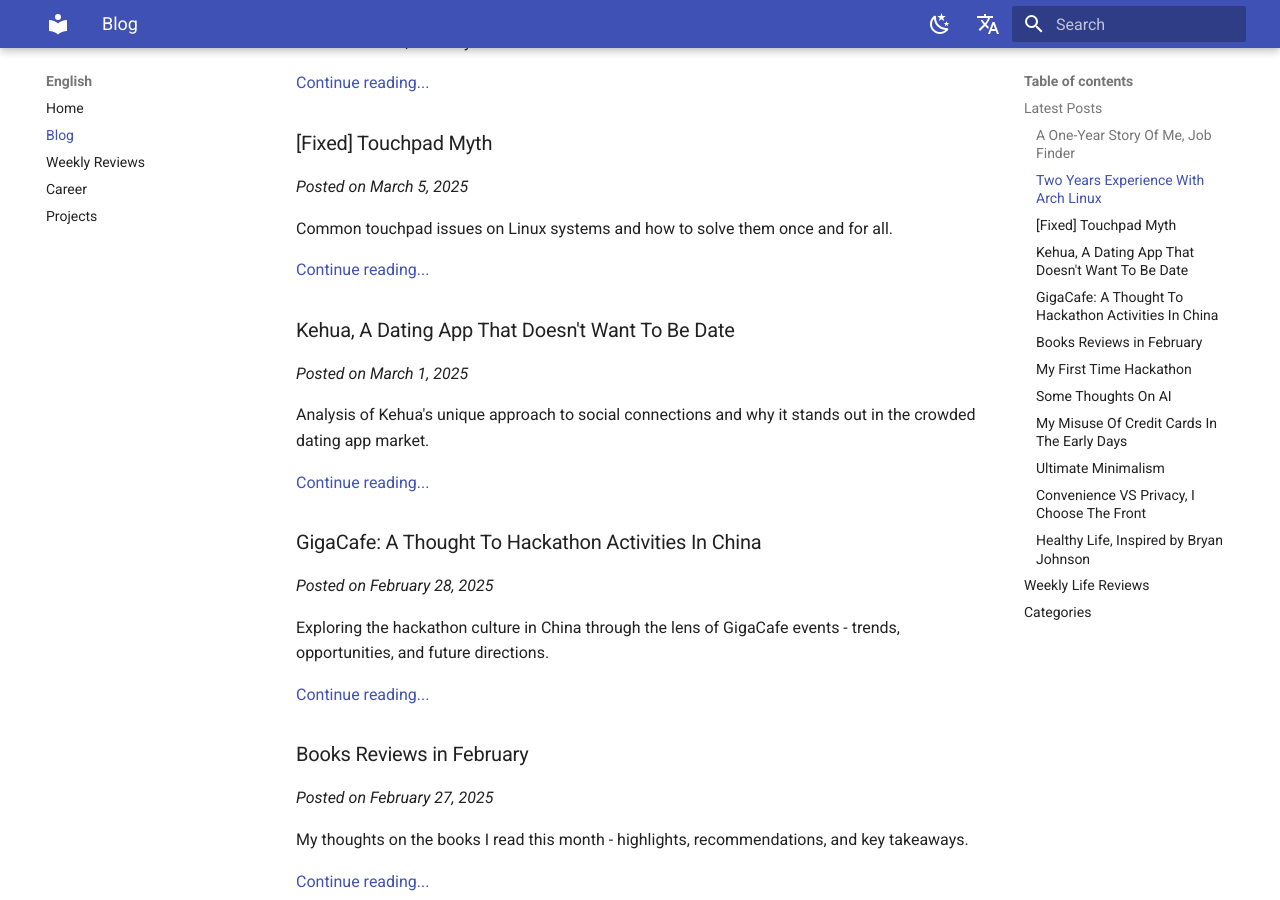
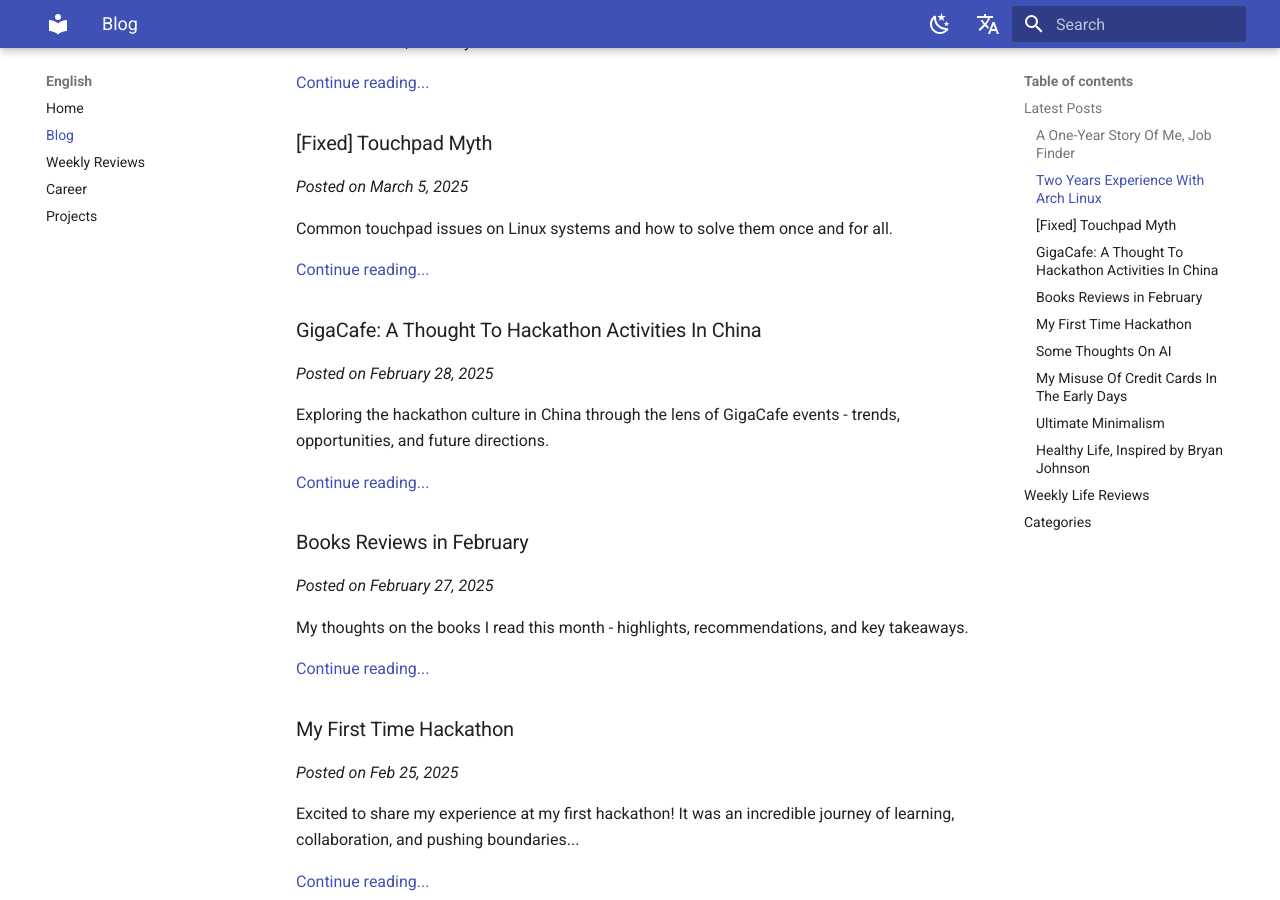
Before and after one commit to liweisu0/blog, an MkDocs documentation site: the page built from docs/blog.md, in a window 1280 px wide and 900 px high, scrolled down 641 px. Built offline with MkDocs 1.6.1 and Material for MkDocs 9.7.7, drawn with Linux system fonts in a browser that asks for light colours; comment, search, counter and statistics services are not loaded; some of the changed text lies outside the part shown.

Commit message:
Update blog posts: Arch Linux experience, job search, and minimalism

```diff
--- a/docs/blog.md
+++ b/docs/blog.md
@@ -24,13 +24,6 @@ Reflections on two years of using Arch Linux as my daily driver - the learning c
 Common touchpad issues on Linux systems and how to solve them once and for all.
 
 [Continue reading...](../blog/touchpad-fix.md)
-
-### Kehua, A Dating App That Doesn't Want To Be Date
-*Posted on March 1, 2025*
-
-Analysis of Kehua's unique approach to social connections and why it stands out in the crowded dating app market.
-
-[Continue reading...](../blog/kehua-dating-app.md)
 
 ### GigaCafe: A Thought To Hackathon Activities In China
 *Posted on February 28, 2025*
@@ -74,13 +67,6 @@ My journey toward minimalism - philosophy, practical applications, and how it ch
 
 [Continue reading...](../blog/ultimate-minimalism.md)
 
-### Convenience VS Privacy, I Choose The Front
-*Posted on February 5, 2025*
-
-Exploring the trade-offs between convenience and privacy in modern technology, and why I lean toward convenience.
-
-[Continue reading...](../blog/convenience-vs-privacy.md)
-
 ### Healthy Life, Inspired by Bryan Johnson
 *Posted on February 1, 2025*
 
```
Also changed, not shown: blog/arch-linux-experience.md (+29 -3 lines), blog/convenience-vs-privacy.md (deleted, +0 -11 lines), blog/job-search-journey.md (+3 -0 lines), blog/kehua-dating-app.md (deleted, +0 -11 lines), blog/touchpad-fix.md (+3 -3 lines), blog/ultimate-minimalism.md (+13 -3 lines).
